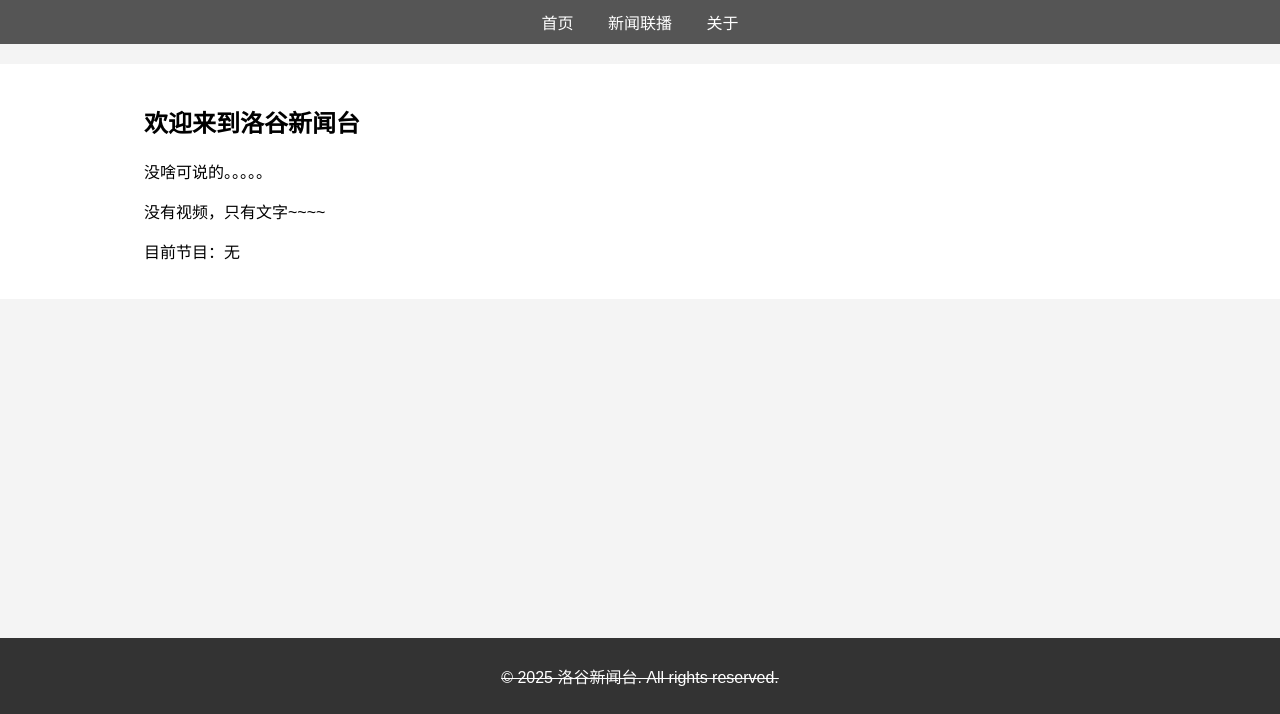
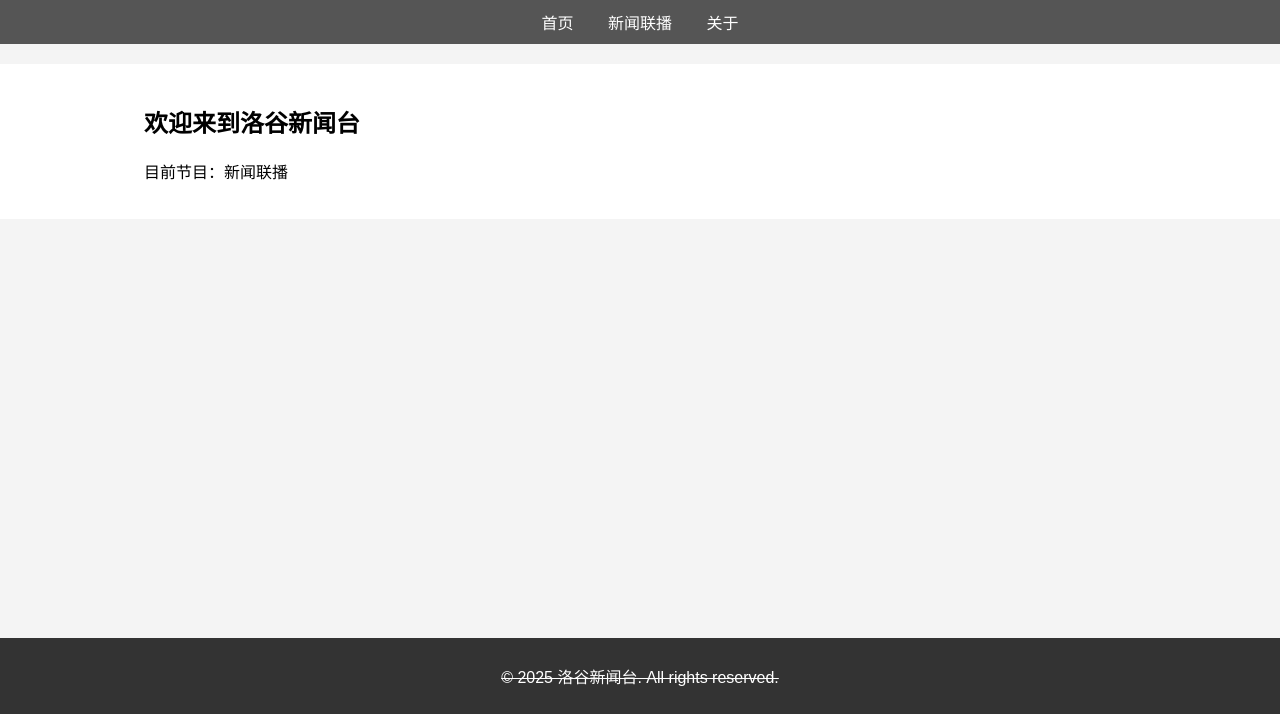
Before and after one commit to luogutv/luogutv.github.io, a plain HTML site: page index.html in a window 1280 px wide. Shown: the part 86-800 px from the top of the page. Drawn offline with Linux system fonts and the light colour scheme.

Commit message:
Update index.html

```diff
--- a/index.html
+++ b/index.html
@@ -87,9 +87,7 @@
     <div class="content">
         <div class="container">
             <h2>欢迎来到洛谷新闻台</h2>
-            <p>没啥可说的。。。。。</p>
-            <p>没有视频，只有文字~~~~</p>
-            <p>目前节目：无</p>
+            <p>目前节目：新闻联播</p>
         </div>
     </div>
 
```
